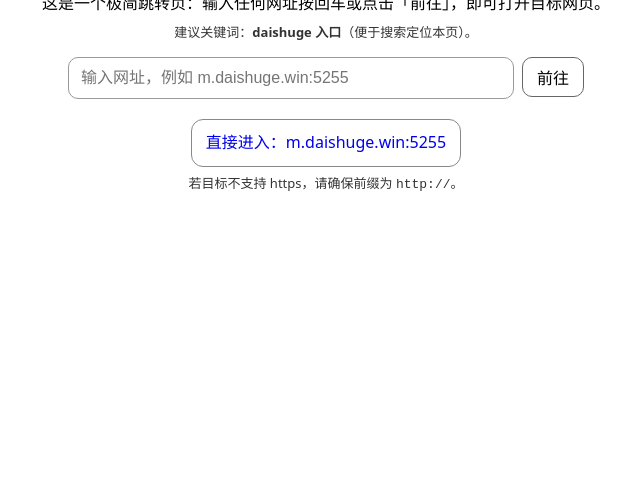
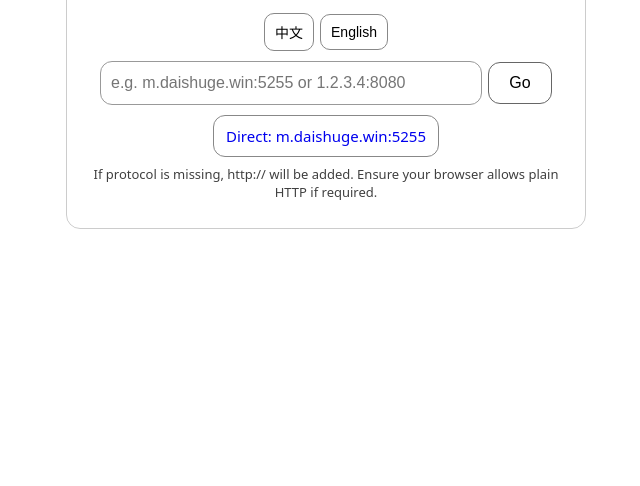
Before and after one commit to daishuge/daishuge.github.io, a plain HTML site: page index.html in a window 1280 px wide. Shown: the part 326-812 px from the top of the page, without its empty margins (314-954 px from the left). Drawn offline with Linux system fonts and the light colour scheme.

Commit message:
Update index.html

```diff
--- a/index.html
+++ b/index.html
@@ -2,101 +2,153 @@
 <html lang="zh-CN">
 <head>
   <meta charset="UTF-8" />
-  <meta name="viewport" content="width=device-width,initial-scale=1" />
-  <title>daishuge 网站入口｜跳转器</title>
-  <meta name="description" content="daishuge 网站入口与跳转器：输入网址即可前往。默认直达 m.daishuge.win:5255。" />
+  <meta name="viewport" content="width=device-width, initial-scale=1, maximum-scale=1, user-scalable=no" />
+  <meta name="theme-color" content="#ffffff" />
+  <title>daishuge 入口｜Jump Portal</title>
+  <meta name="description" content="极简跳转器：默认使用 http://，支持中文 / English，适配超小屏设备。" />
   <meta name="robots" content="index,follow" />
-  <!-- 如有百度/必应站点验证，把下面注释去掉并填值 -->
-  <!-- <meta name="baidu-site-verification" content="xxxxxxxx" /> -->
-  <!-- <meta name="msvalidate.01" content="xxxxxxxx" /> -->
+  <style>
+    :root { color-scheme: light dark; }
+    html, body { height: 100%; }
+    body {
+      margin: 0;
+      font-family: system-ui, -apple-system, Segoe UI, Roboto, Arial, sans-serif;
+      display: grid;
+      place-items: center;
+      background: #fff;
+      padding: max(6px, env(safe-area-inset-top)) max(6px, env(safe-area-inset-right))
+               max(6px, env(safe-area-inset-bottom)) max(6px, env(safe-area-inset-left));
+    }
+    .card {
+      width: min(520px, 94vw);
+      max-height: 96vh;
+      border: 1px solid rgba(0,0,0,.2);
+      border-radius: 14px;
+      padding: 14px;
+      box-sizing: border-box;
+      text-align: center;
+    }
+    h1 {
+      font-size: clamp(16px, 4.5vw, 20px);
+      margin: 0 0 8px 0;
+      line-height: 1.2;
+    }
+    .desc { font-size: clamp(12px, 3.5vw, 14px); opacity: .8; margin: 0 0 10px; }
 
-  <!-- Open Graph -->
-  <meta property="og:type" content="website">
-  <meta property="og:title" content="daishuge 网站入口｜跳转器">
-  <meta property="og:description" content="输入网址即可跳转；提供到 m.daishuge.win:5255 的直达入口。">
-  <meta property="og:url" content="YOUR_PAGE_URL">
+    .lang {
+      display: inline-flex; gap: 6px; margin: 6px 0 10px;
+      justify-content: center; align-items: center;
+    }
+    .lang button {
+      font-size: clamp(12px, 3.6vw, 14px);
+      padding: 8px 10px; border-radius: 10px; border: 1px solid #888; background: #fff;
+      min-width: 44px; min-height: 36px; /* 小屏易点 */
+    }
 
-  <!-- Canonical -->
-  <link rel="canonical" href="YOUR_PAGE_URL" />
+    form { display: flex; gap: 6px; justify-content: center; align-items: center; }
+    input[type="text"] {
+      width: min(360px, 72vw);
+      height: 42px;
+      padding: 0 10px;
+      font-size: clamp(14px, 4vw, 16px);
+      border: 1px solid #999; border-radius: 12px; outline: none;
+    }
+    button.submit {
+      height: 42px; padding: 0 14px; font-size: clamp(14px, 4vw, 16px);
+      border: 1px solid #666; background: #fff; border-radius: 12px;
+      min-width: 64px;
+    }
+    .direct {
+      display: inline-block; margin-top: 10px; padding: 10px 12px;
+      border: 1px solid #888; border-radius: 12px; text-decoration: none;
+      font-size: clamp(13px, 3.8vw, 15px);
+    }
+    .hint { font-size: clamp(11px, 3.4vw, 13px); opacity: .75; margin-top: 8px; }
 
-  <!-- 结构化数据：提高可理解性 -->
-  <script type="application/ld+json">
-  {
-    "@context": "https://schema.org",
-    "@type": "WebSite",
-    "name": "daishuge 网站入口",
-    "url": "YOUR_PAGE_URL",
-    "inLanguage": "zh-CN",
-    "description": "daishuge 站点的公开入口与跳转器。"
-  }
-  </script>
-
-  <style>
-    /* 无动画，超轻量，手表友好 */
-    :root { color-scheme: light dark; }
-    body {
-      font-family: system-ui, -apple-system, Segoe UI, Roboto, Arial, sans-serif;
-      margin: 0; min-height: 100vh; display: grid; place-items: center;
+    /* 适配超小圆屏：内容尽量居中、紧凑 */
+    @media (max-width: 520px) {
+      .card { border-radius: 12px; padding: 12px; }
     }
-    main { width: min(680px, 92vw); padding: 24px; text-align: center; }
-    h1 { font-size: 22px; margin: 0 0 12px; }
-    p  { margin: 6px 0; line-height: 1.6; }
-    form { margin-top: 14px; display: flex; gap: 8px; justify-content: center; }
-    input[type="text"] {
-      width: min(420px, 70vw); height: 40px; padding: 0 12px; font-size: 16px;
-      border: 1px solid #999; border-radius: 10px; outline: none;
-    }
-    button {
-      height: 40px; padding: 0 14px; font-size: 16px; border: 1px solid #666;
-      background: transparent; border-radius: 10px; cursor: pointer;
-    }
-    .direct { display:inline-block; margin-top: 14px; padding:10px 14px;
-      border:1px solid #888; border-radius:12px; text-decoration:none; }
-    .hint { font-size: 13px; opacity: .8; }
   </style>
 </head>
 <body>
-  <main>
-    <h1>daishuge 网站入口 · 跳转器</h1>
-    <p>这是一个极简跳转页：输入任何网址按回车或点击「前往」，即可打开目标网页。</p>
-    <p class="hint">建议关键词：<strong>daishuge 入口</strong>（便于搜索定位本页）。</p>
+  <main class="card" role="main">
+    <h1 id="title" data-i18n-zh="daishuge 网站入口 · 跳转器" data-i18n-en="daishuge Entry · Jump Portal">daishuge 网站入口 · 跳转器</h1>
+    <p class="desc" id="desc" data-i18n-zh="输入网址后按回车或点击按钮即可跳转（默认使用 http://）。"
+       data-i18n-en="Type a URL and press Enter or click to go (defaults to http://).">
+      输入网址后按回车或点击按钮即可跳转（默认使用 http://）。
+    </p>
+
+    <div class="lang" aria-label="Language">
+      <button type="button" id="btn-zh" aria-pressed="true">中文</button>
+      <button type="button" id="btn-en" aria-pressed="false">English</button>
+    </div>
 
     <form id="goForm" autocomplete="on">
-      <input id="url" type="text" placeholder="输入网址，例如 m.daishuge.win:5255" aria-label="输入要前往的网址" />
-      <button type="submit">前往</button>
+      <input id="url" type="text" inputmode="url"
+             placeholder="例如 m.daishuge.win:5255 或 1.2.3.4:8080"
+             aria-label="输入要前往的网址" />
+      <button class="submit" type="submit" id="goBtn" data-i18n-zh="前往" data-i18n-en="Go">前往</button>
     </form>
 
-    <!-- 直达链接：既做兜底，也让搜索引擎能清楚页面主题 -->
-    <p><a class="direct" href="http://m.daishuge.win:5255">直接进入：m.daishuge.win:5255</a></p>
+    <a class="direct" id="directLink" href="http://m.daishuge.win:5255"
+       data-i18n-zh="直接进入：m.daishuge.win:5255" data-i18n-en="Direct: m.daishuge.win:5255">
+      直接进入：m.daishuge.win:5255
+    </a>
 
-    <p class="hint">若目标不支持 https，请确保前缀为 <code>http://</code>。</p>
+    <p class="hint" id="hint" data-i18n-zh="未填写协议时将自动补全为 http://。若目标仅支持 http，请确认浏览器允许。"
+       data-i18n-en="If protocol is missing, http:// will be added. Ensure your browser allows plain HTTP if required.">
+      未填写协议时将自动补全为 http://。若目标仅支持 http，请确认浏览器允许。
+    </p>
   </main>
 
   <script>
-    // 轻量规范化：补协议；允许域名:端口/IP；拒空
+    // —— 语言切换 ——
+    function setLang(lang) {
+      localStorage.setItem('lang', lang);
+      const isZH = lang === 'zh';
+      document.getElementById('btn-zh').setAttribute('aria-pressed', isZH);
+      document.getElementById('btn-en').setAttribute('aria-pressed', !isZH);
+      // 应用 data-i18n-* 文案
+      const nodes = document.querySelectorAll('[data-i18n-zh]');
+      nodes.forEach(n => { n.textContent = n.getAttribute(isZH ? 'data-i18n-zh' : 'data-i18n-en'); });
+      // 占位符也做切换
+      const url = document.getElementById('url');
+      url.placeholder = isZH ? '例如 m.daishuge.win:5255 或 1.2.3.4:8080' : 'e.g. m.daishuge.win:5255 or 1.2.3.4:8080';
+      document.documentElement.lang = isZH ? 'zh-CN' : 'en';
+      document.title = isZH ? 'daishuge 入口｜Jump Portal' : 'daishuge Entry｜Jump Portal';
+    }
+    document.getElementById('btn-zh').addEventListener('click', () => setLang('zh'));
+    document.getElementById('btn-en').addEventListener('click', () => setLang('en'));
+
+    // 初始语言：优先本地存储 → 根据浏览器语言
+    (function initLang(){
+      const saved = localStorage.getItem('lang');
+      if (saved) return setLang(saved);
+      const lang = (navigator.language || 'zh').toLowerCase().startsWith('zh') ? 'zh' : 'en';
+      setLang(lang);
+    })();
+
+    // —— 默认使用 http:// ——
     function normalize(u) {
-      u = (u || "").trim();
+      u = (u || '').trim();
       if (!u) return null;
-      if (!/^https?:\/\//i.test(u)) u = "http://" + u;
+      // 如果没有协议，强制补 http://
+      if (!/^https?:\/\//i.test(u)) u = 'http://' + u;
       return u;
     }
-    function handleSubmit(e) {
+
+    function handleSubmit(e){
       e.preventDefault();
-      const v = document.getElementById("url").value;
+      const v = document.getElementById('url').value;
       const dest = normalize(v);
       if (dest) location.assign(dest);
     }
-    document.getElementById("goForm").addEventListener("submit", handleSubmit);
+    document.getElementById('goForm').addEventListener('submit', handleSubmit);
 
-    // 如需入口口令（前端弱保护），取消注释：
-    /*
-    (function () {
-      var pass = prompt("请输入访问口令");
-      if (pass !== "000393") {
-        document.body.innerHTML = "<main><h1>Access Denied</h1><p>口令错误</p></main>";
-      }
-    })();
-    */
+    // 小屏键盘优化：输入框聚焦即选中，方便重输
+    const input = document.getElementById('url');
+    input.addEventListener('focus', function(){ this.select(); });
   </script>
 </body>
 </html>
```
